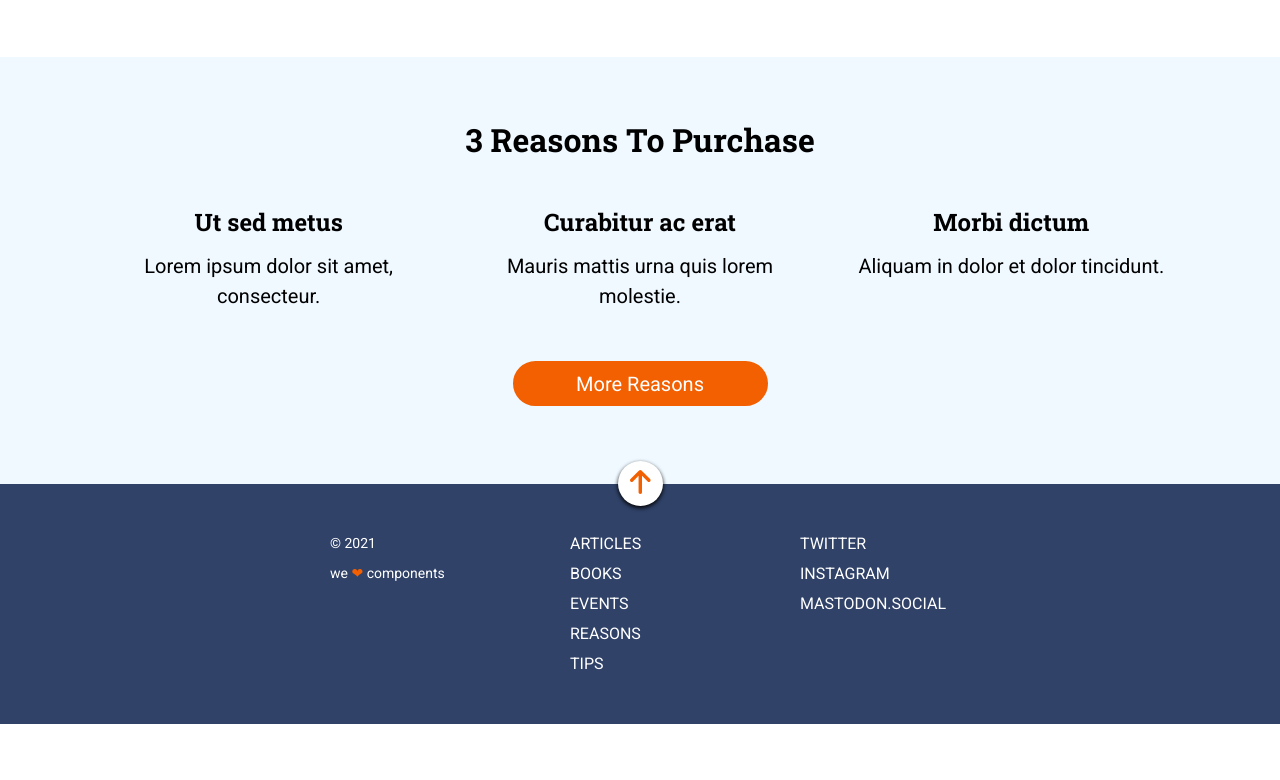
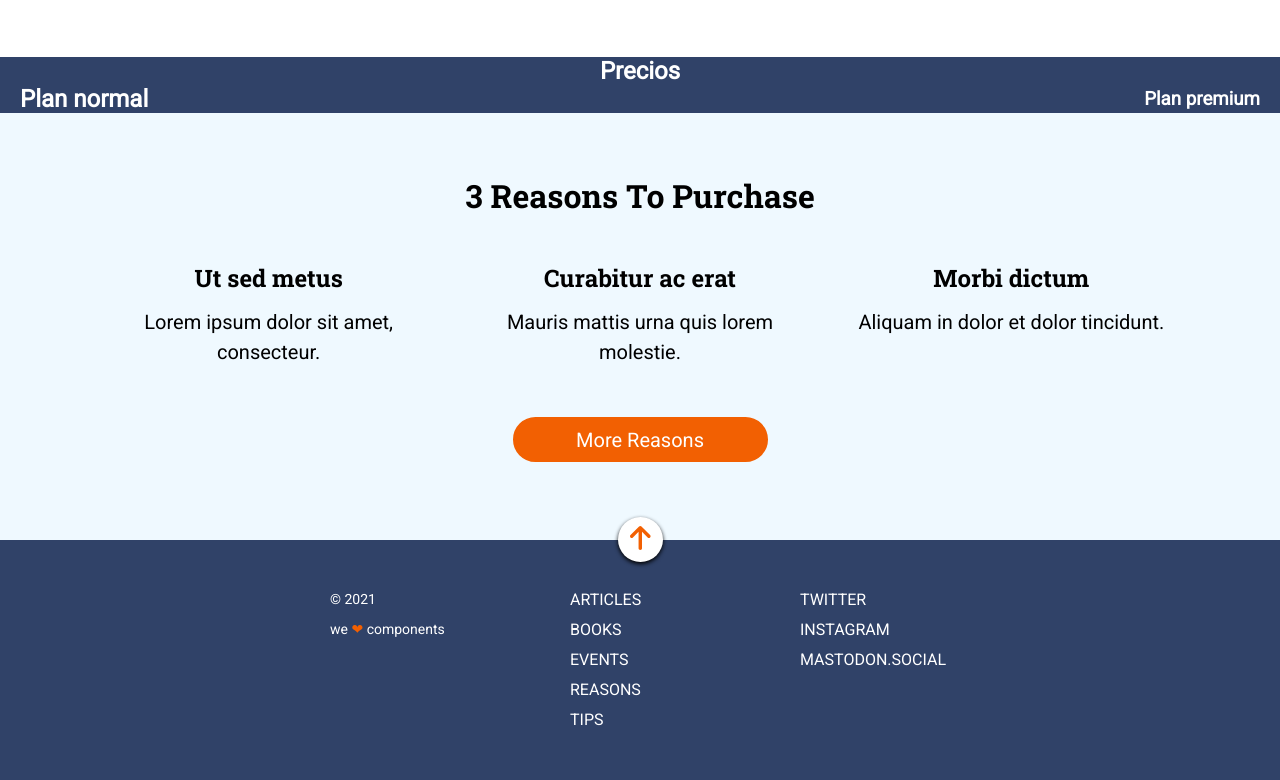
Before and after one commit to Adalab/modulo-1-evaluacion-final-rociogarrido, a website: page src/html/index.html in a window 1280 px wide. Shown: the part 1071-1851 px from the top of the page. Before the commit the page ends 1795 px from the top, so only its background shows below. Drawn offline with nearby package versions, Linux system fonts and the light colour scheme; files that its build step writes are made by us from their sources; files whose address does not match are found by name.

Commit message:
add exam

```diff
--- a/src/html/index.html
+++ b/src/html/index.html
@@ -16,6 +16,7 @@
       <include src="./partials/header.html" title="Evaluación final"></include>
       <main>
         <include src="./partials/tips.html"></include>
+        <include src="./partials/exam.html"></include>
         <include src="./partials/reasons.html"></include>
       </main>
       <include src="./partials/footer.html"></include>
--- /dev/null
+++ b/src/html/partials/exam.html
@@ -0,0 +1,7 @@
+<section class="precios">
+    <h1 class="precios__title">Precios</h1>
+    <div class="precios__container">
+        <h2 class="precios__subtitle1">Plan normal</h2>
+        <h3 class="precios__subtitle2">Plan premium</h3>
+    </div>
+</section>
--- /dev/null
+++ b/src/scss/layout/_exam.scss
@@ -0,0 +1,20 @@
+.precios {
+  background-color: $dark-blue;
+  color: $white;
+  font-family: $main-font;
+  &__title {
+    text-align: center;
+  }
+  &__container {
+    display: flex;
+    flex-direction: column;
+    justify-content: center;
+    align-items: center;
+    @media all and (min-width: 768px) {
+      flex-direction: row;
+      justify-content: space-between;
+      margin-right: 20px;
+      margin-left: 20px;
+    }
+  }
+}
--- a/src/scss/main.scss
+++ b/src/scss/main.scss
@@ -1,6 +1,7 @@
 @import "core/variables";
 @import "core/reset";
 @import "layout/header";
+@import "layout/exam";
 @import "layout/tips";
 @import "layout/reasons";
 @import "layout/footer";
```
